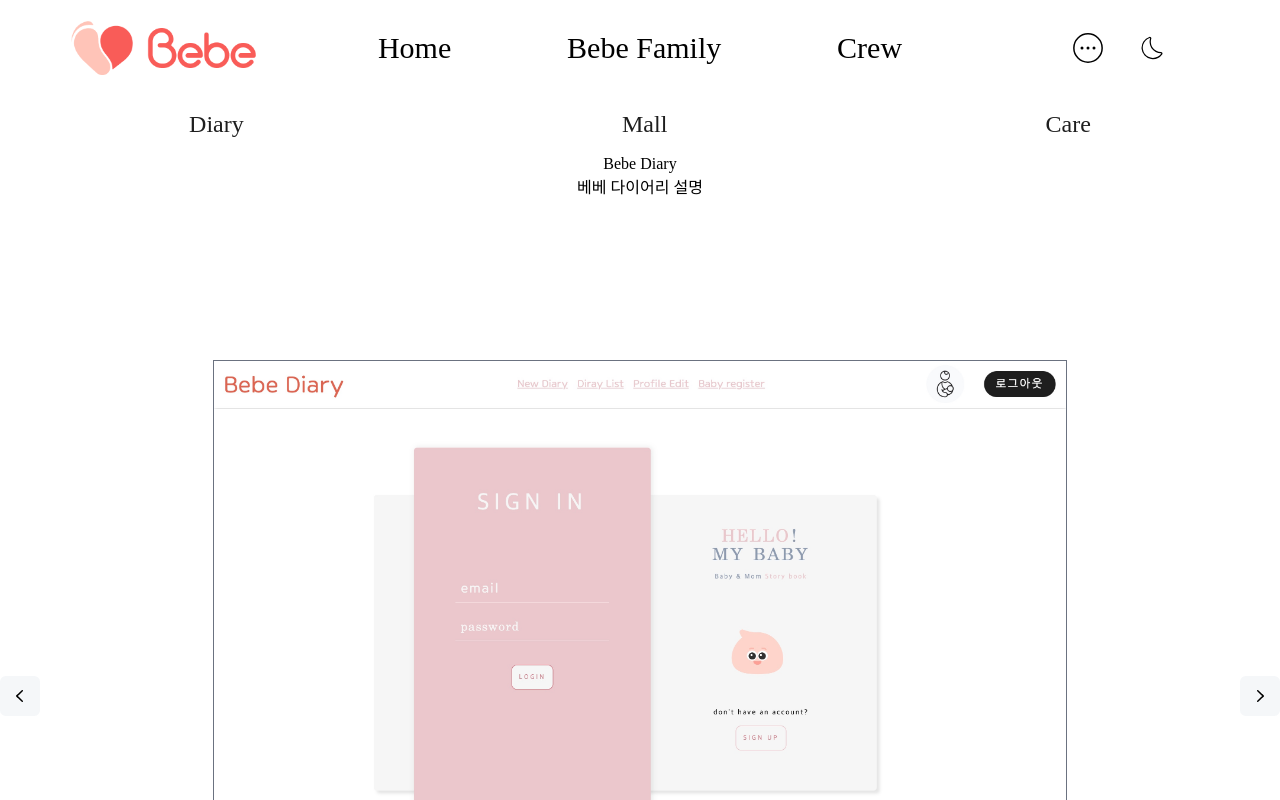
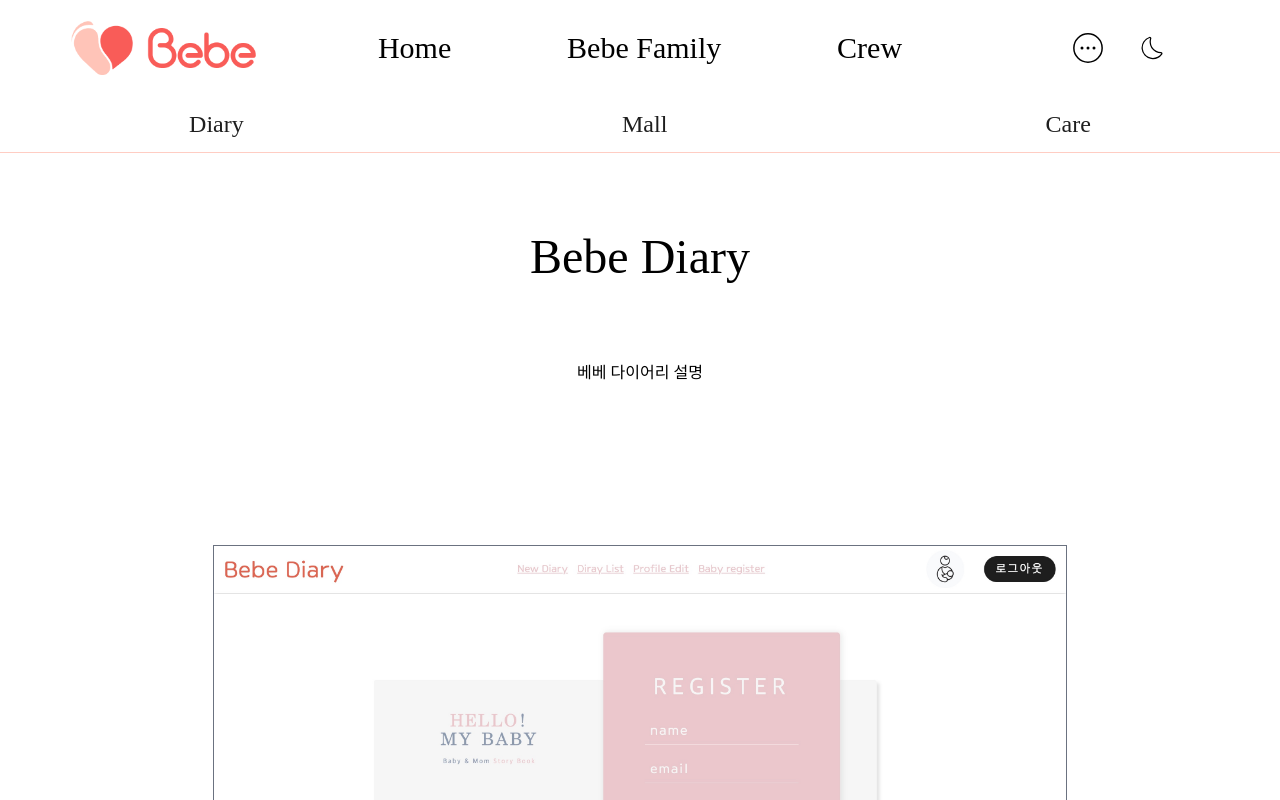
Before and after one commit to tae2seat/bebe, a React (Vite) app: page /bebeFamily in a window 1280 px wide. Shown: the top 800 px of the page. Built offline with nearby package versions, Linux system fonts and the light colour scheme; a web font is replaced by a local one.

Commit message:
bebeFamily

```diff
--- a/src/components/bebeFamilyPage/BebeCare.jsx
+++ b/src/components/bebeFamilyPage/BebeCare.jsx
@@ -1,9 +1,16 @@
-import React from 'react';
+import React from "react";
 
 export default function BebeCare() {
-    return (
-        <div>
-            care
-        </div>
-    );
+  return (
+    <div>
+      <h1 className="text-center text-5xl py-20">Bebe Care</h1>
+      <p className="text-center">베베 케어 설명</p>
+      <div className="h-screen flex flex-col justify-center items-center">
+        <p>
+          서비스 준비중 ... <br />
+          우리 곧 만나요!!
+        </p>
+      </div>
+    </div>
+  );
 }
--- a/src/components/bebeFamilyPage/BebeDairy.jsx
+++ b/src/components/bebeFamilyPage/BebeDairy.jsx
@@ -13,8 +13,8 @@ import register from "../../images/diary/register.jpg";
 
 export default function BebeDairy() {
   const images = [
+    register,
     login,
-    register,
     profile,
     babyProfile,
     profileEdit,
@@ -38,10 +38,10 @@ export default function BebeDairy() {
 
   return (
     <div>
-      <h1 className="text-center">Bebe Diary</h1>
+      <h1 className="text-center text-5xl py-20">Bebe Diary</h1>
       <p className="text-center">베베 다이어리 설명</p>
       <div className="flex">
-        <button onClick={clickLeft}>
+        <button onClick={clickLeft} className=" pl-32">
           <img src={left} alt="left" />
         </button>
         <div className="flex flex-col w-2/3 mx-auto border border-gray-500 my-40">
@@ -52,7 +52,7 @@ export default function BebeDairy() {
           <img src={bottom} alt="bottom" />
         </div>
         <button onClick={clickRight}>
-          <img src={right} alt="right" />
+          <img src={right} alt="right" className="pr-32" />
         </button>
       </div>
     </div>
--- a/src/components/bebeFamilyPage/BebeMall.jsx
+++ b/src/components/bebeFamilyPage/BebeMall.jsx
@@ -1,9 +1,10 @@
-import React from 'react';
+import React from "react";
 
 export default function BebeMall() {
-    return (
-        <div>
-            Mall
-        </div>
-    );
+  return (
+    <div>
+      <h1 className="text-center text-5xl py-20">Bebe Mall</h1>
+      <p className="text-center">베베 몰 설명 </p>
+    </div>
+  );
 }
--- a/src/pages/BebeFamily.jsx
+++ b/src/pages/BebeFamily.jsx
@@ -1,36 +1,33 @@
-import React, { useState } from 'react';
-import BebeDiary from '../components/bebeFamilyPage/BebeDairy';
-import BebeMall from '../components/bebeFamilyPage/BebeMall';
-import BebeCare from '../components/bebeFamilyPage/BebeCare';
+import React, { useState } from "react";
+import BebeDiary from "../components/bebeFamilyPage/BebeDairy";
+import BebeMall from "../components/bebeFamilyPage/BebeMall";
+import BebeCare from "../components/bebeFamilyPage/BebeCare";
 
 export default function BebeFamily() {
-
   const [page, setPage] = useState(1);
 
   return (
     <div>
-            <nav>
-                <ul className='flex justify-around items-center h-14 text-2xl text-brand4'>
-                    <li onClick={()=> setPage(1)}>
-                        <p className=' cursor-pointer'>Diary</p>
+      <nav className="border-b border-brand2">
+        <ul className="flex justify-around items-center h-14 text-2xl text-brand4">
+          <li onClick={() => setPage(1)}>
+            <p className="cursor-pointer">Diary</p>
           </li>
-                    <li onClick={()=> setPage(2)}>
-                        <p className=' cursor-pointer'>Mall</p>
+          <li onClick={() => setPage(2)}>
+            <p className="cursor-pointer">Mall</p>
           </li>
-                    <li onClick={()=> setPage(3)}>
-                        <p className=' cursor-pointer'>Care</p>
+          <li onClick={() => setPage(3)}>
+            <p className="cursor-pointer">Care</p>
           </li>
         </ul>
       </nav>
-            {
-                page === 1 ?
-                <BebeDiary /> :
-                page === 2 ?
-                <BebeMall /> :
-                page === 3 ?
-                <BebeCare /> :
-                null
-            }
+      {page === 1 ? (
+        <BebeDiary />
+      ) : page === 2 ? (
+        <BebeMall />
+      ) : page === 3 ? (
+        <BebeCare />
+      ) : null}
     </div>
   );
 }
```
Lines whose indentation alone changed are shown as unchanged.
